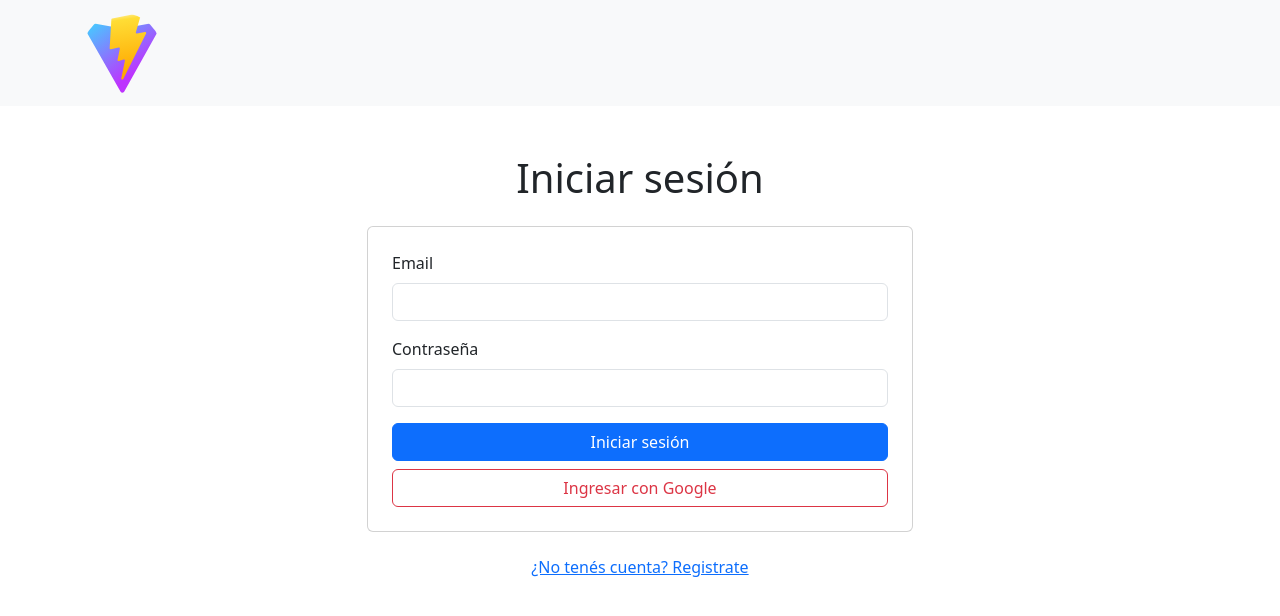
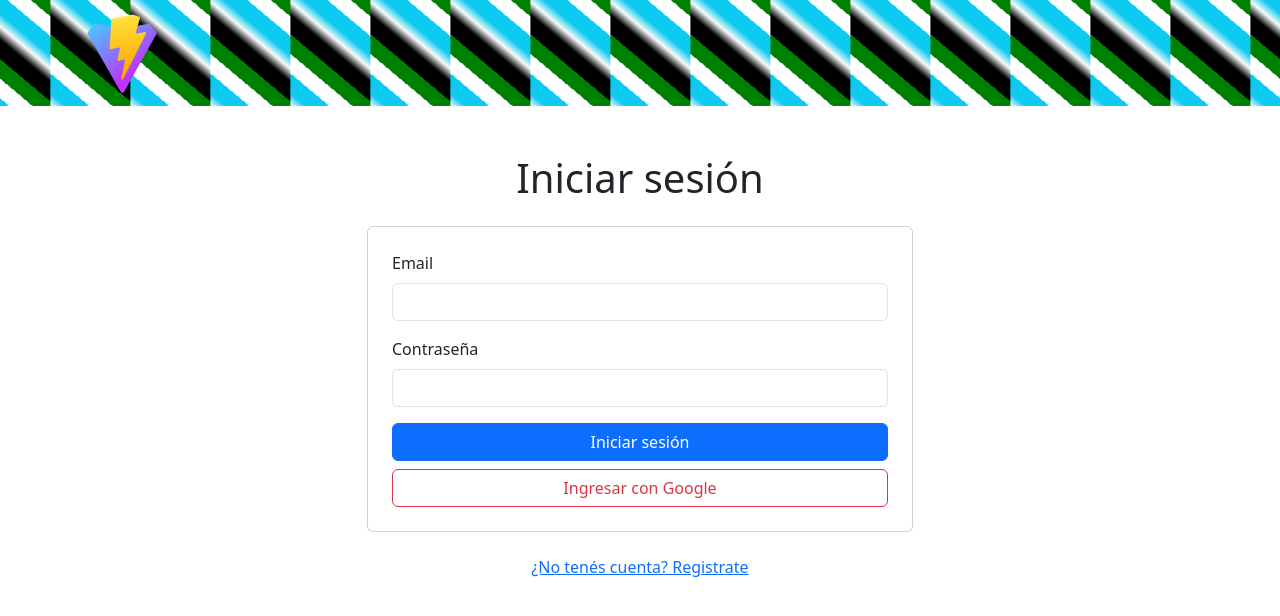
Before and after one commit to gastonmanzur/patincarreraGR, a React (Vite) app in the folder frontend-auth/: page / in a window 1280 px wide. Shown: the top 616 px of the page. Built offline with nearby package versions, Linux system fonts and the light colour scheme.

Commit message:
feat: add animated navbar background

```diff
--- /dev/null
+++ b/frontend-auth/src/components/Navbar.css
@@ -0,0 +1,44 @@
+.navbar-animated {
+  position: relative;
+  overflow: hidden;
+}
+
+.navbar-animated::before {
+  content: "";
+  position: absolute;
+  top: 0;
+  left: 0;
+  width: 100%;
+  height: 100%;
+  pointer-events: none;
+  background: repeating-linear-gradient(
+    40deg,
+    rgba(13, 202, 240, 0) 0px,
+    rgba(13, 202, 240, 1) 10px,
+    rgba(13, 202, 240, 1) 25px,
+    #ffffff 25px,
+    #ffffff 40px,
+    #008000 40px,
+    #008000 55px,
+    #000000 55px,
+    #000000 70px,
+    rgba(0, 0, 0, 0) 80px
+  );
+  animation: navbarLines 4s linear infinite;
+  background-size: 80px 100%;
+  z-index: 0;
+}
+
+.navbar-animated * {
+  position: relative;
+  z-index: 1;
+}
+
+@keyframes navbarLines {
+  from {
+    background-position: 0 0;
+  }
+  to {
+    background-position: -80px 0;
+  }
+}
--- a/frontend-auth/src/components/Navbar.jsx
+++ b/frontend-auth/src/components/Navbar.jsx
@@ -2,6 +2,7 @@
 import { useNavigate } from 'react-router-dom';
 import axios from 'axios';
 import LogoutButton from './LogoutButton';
+import './Navbar.css';
 
 export default function Navbar() {
   const navigate = useNavigate();
@@ -57,7 +58,7 @@
   const navItems = isLoggedIn ? (rol === 'admin' ? itemsAdmin : itemsUsuario) : [];
 
   return (
-    <nav className="navbar navbar-expand-lg navbar-light bg-light">
+    <nav className="navbar navbar-expand-lg navbar-light bg-light navbar-animated">
       <div className="container">
         <a
           className="navbar-brand d-flex align-items-center"
```
